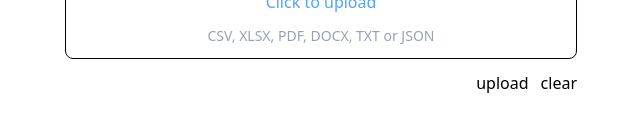
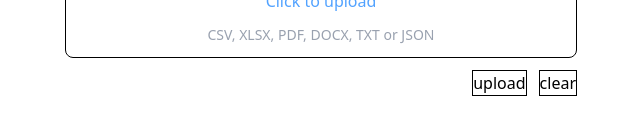
Before and after one commit to sameera-g-mathad/customer-feedback-theme-extractor, a React app in the folder frontend/: page / in a window 1280 px wide. Shown: the part 383-518 px from the top of the page, without its empty margins (319-959 px from the left). Built offline with nearby package versions, Linux system fonts and the light colour scheme; the HTML template or start-up script is replaced by a standard one.

Commit message:
frontend: small addition, to keep continuity

```diff
--- a/frontend/src/components/FeedBackUpload.tsx
+++ b/frontend/src/components/FeedBackUpload.tsx
@@ -74,8 +74,8 @@ export const FeedBackUpload: React.FC = () => {
                 </span>
             </div>
             <div className="flex justify-end gap-3">
-                <button onClick={uploadFiles}>upload</button>
-                <button onClick={() => setFiles([])}>clear</button>
+                <button className="border" onClick={uploadFiles}>upload</button>
+                <button className="border" onClick={() => setFiles([])}>clear</button>
             </div>
             <div className="flex flex-col gap-3 max-h-90 overflow-y-scroll">
                 {
```
